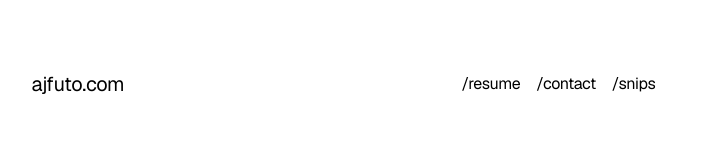
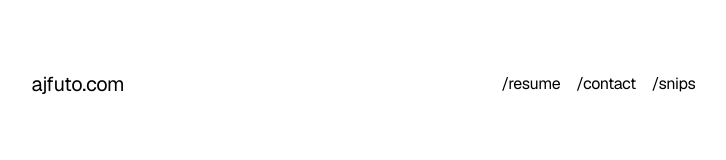
Before and after one commit to ajfuto/ajfuto.com, a Next.js app: page / in a window 1280 px wide. Shown: the top 160 px of the page, without its empty margins (265-991 px from the left). Built offline with nearby package versions, Linux system fonts and the light colour scheme.

Commit message:
keeping content always centered, adjusting spacing of navbar links

```diff
--- a/src/app/components/navbar.tsx
+++ b/src/app/components/navbar.tsx
@@ -27,7 +27,7 @@ export function Navbar() {
           >
             ajfuto.com
           </Link>
-          <div className="flex flex-row space-x-0 pr-10">
+          <div className="flex flex-row space-x-0">
             {Object.entries(navItems).map(([path, { name }]) => {
               return (
                 <Link
--- a/src/app/layout.tsx
+++ b/src/app/layout.tsx
@@ -50,7 +50,7 @@ export default function RootLayout({
     >
       <head>
       </head>
-      <body className="antialiased max-w-2xl mb-40 flex flex-col md:flex-row mx-4 mt-8 lg:mx-auto">
+      <body className="antialiased max-w-2xl mb-40 flex flex-col md:flex-row mx-auto mt-8">
         <main className="flex-auto min-w-0 mt-6 flex flex-col px-2 md:px-0">
           <Navbar />
           {children}
```
